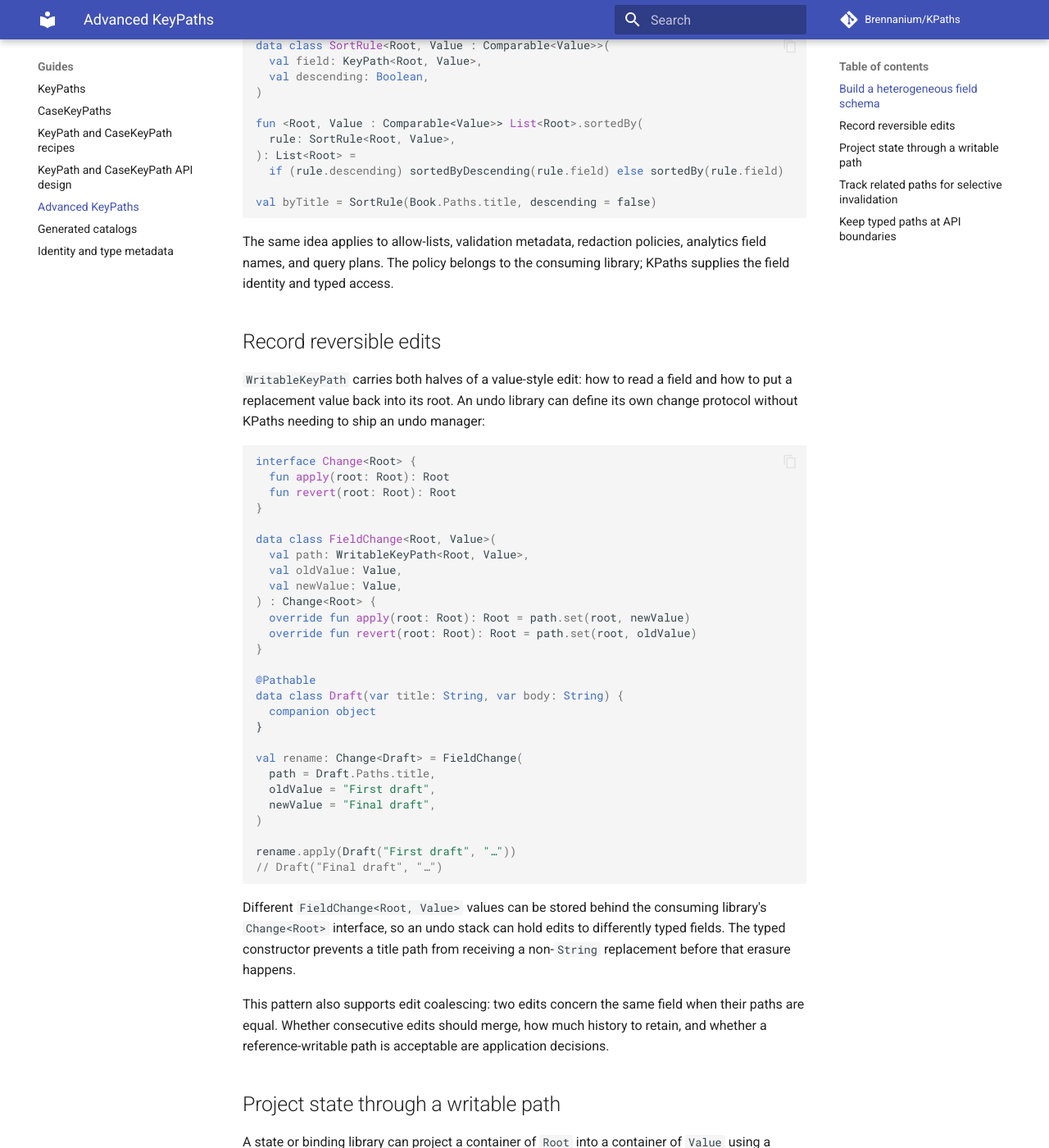
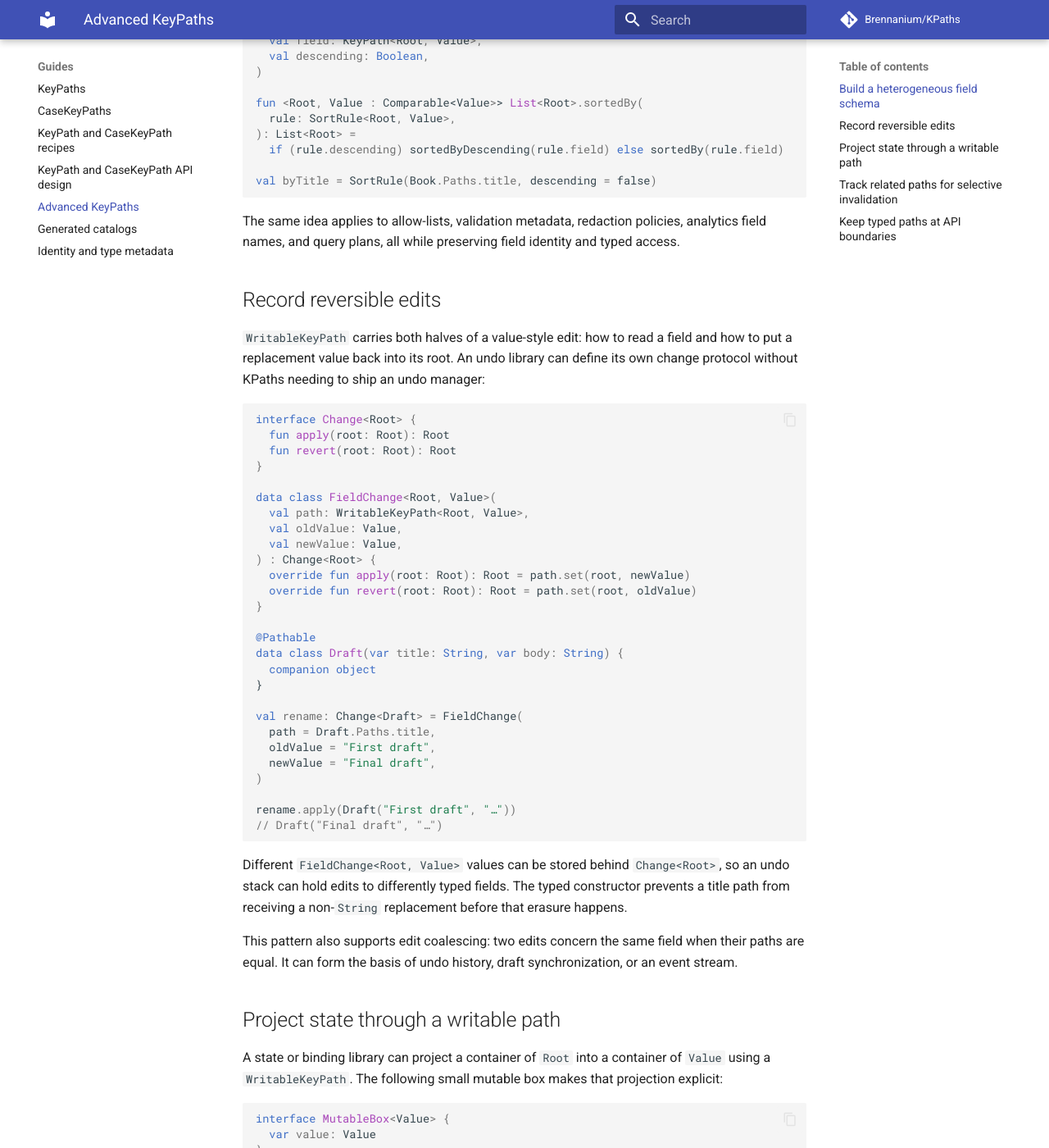
Before and after one commit to Brennanium/KPaths, an MkDocs documentation site: the page built from docs/advanced-paths.md, in a window 1280 px wide and 1400 px high, scrolled down 1212 px. Shown: the whole window at 82% size. Built offline with MkDocs 1.6.1 and Material for MkDocs 9.7.7, drawn with Linux system fonts in a browser that asks for light colours; comment, search, counter and statistics services are not loaded; some of the changed text lies outside the part shown.

Commit message:
Refine guide prose for readers

````diff
--- a/docs/advanced-paths.md
+++ b/docs/advanced-paths.md
@@ -4,9 +4,8 @@ The [KeyPaths guide](key-paths.md) explains how to create, read, write, and comp
 guide is about a different question: what can a reusable library do when it retains a KeyPath
 instead of accepting an opaque closure or a string property name?
 
-KPaths does not prescribe an inspector, undo manager, state container, or observation framework.
-It supplies the typed, composable, structurally identifiable values those libraries need to build
-their own policies.
+Typed, composable, structurally identifiable paths let these APIs retain the meaning of a field
+instead of reducing it to a string name or an opaque closure.
 
 ## Build a heterogeneous field schema
 
@@ -63,8 +62,7 @@ val byTitle = SortRule(Book.Paths.title, descending = false)
 ```
 
 The same idea applies to allow-lists, validation metadata, redaction policies, analytics field
-names, and query plans. The policy belongs to the consuming library; KPaths supplies the field
-identity and typed access.
+names, and query plans, all while preserving field identity and typed access.
 
 ## Record reversible edits
 
@@ -102,19 +100,17 @@ rename.apply(Draft("First draft", "…"))
 // Draft("Final draft", "…")
 ```
 
-Different `FieldChange<Root, Value>` values can be stored behind the consuming library's
-`Change<Root>` interface, so an undo stack can hold edits to differently typed fields. The typed
-constructor prevents a title path from receiving a non-`String` replacement before that erasure
-happens.
+Different `FieldChange<Root, Value>` values can be stored behind `Change<Root>`, so an undo stack
+can hold edits to differently typed fields. The typed constructor prevents a title path from
+receiving a non-`String` replacement before that erasure happens.
 
 This pattern also supports edit coalescing: two edits concern the same field when their paths are
-equal. Whether consecutive edits should merge, how much history to retain, and whether a
-reference-writable path is acceptable are application decisions.
+equal. It can form the basis of undo history, draft synchronization, or an event stream.
 
 ## Project state through a writable path
 
 A state or binding library can project a container of `Root` into a container of `Value` using a
-`WritableKeyPath`. Here is a deliberately tiny, framework-neutral example:
+`WritableKeyPath`. The following small mutable box makes that projection explicit:
 
 ```kotlin
 interface MutableBox<Value> {
@@ -148,9 +144,8 @@ the same `focus` API for its native state type.
 
 ## Track related paths for selective invalidation
 
-Most application code should not inspect path segments. A dependency graph, subscription registry,
-or cache invalidator sometimes must. The advanced relationship helpers compare paths directly,
-without requiring consumers to extract `PathId` themselves:
+Dependency graphs, subscription registries, and cache invalidators can inspect path relationships.
+The advanced relationship helpers compare paths directly:
 
 ```kotlin
 @Pathable
@@ -179,9 +174,8 @@ fun pathsOverlap(first: AnyPath, second: AnyPath): Boolean =
   first.isPrefixOf(second) || first.isDescendantOf(second)
 ```
 
-The helpers compare structural root and segment information only. They intentionally do not
-observe objects, schedule callbacks, or decide cache policy; those responsibilities remain with
-the library that uses them.
+The helpers provide a structural relationship signal that an observer, registry, or cache can use
+when deciding what to update.
 
 ## Keep typed paths at API boundaries
 
````
Also changed, not shown: docs/recipes.md (+3 -1 lines), docs/route-aware-apis.md (+1 -1 lines).
